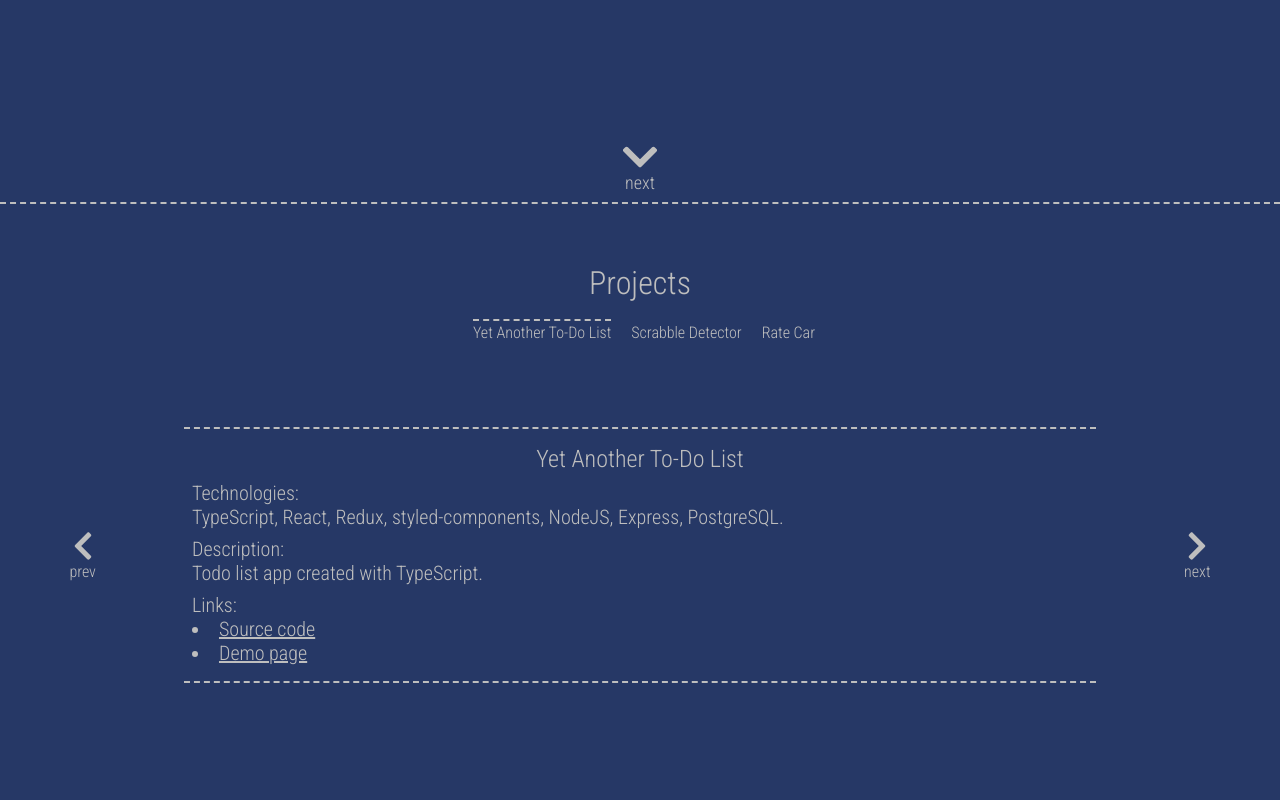
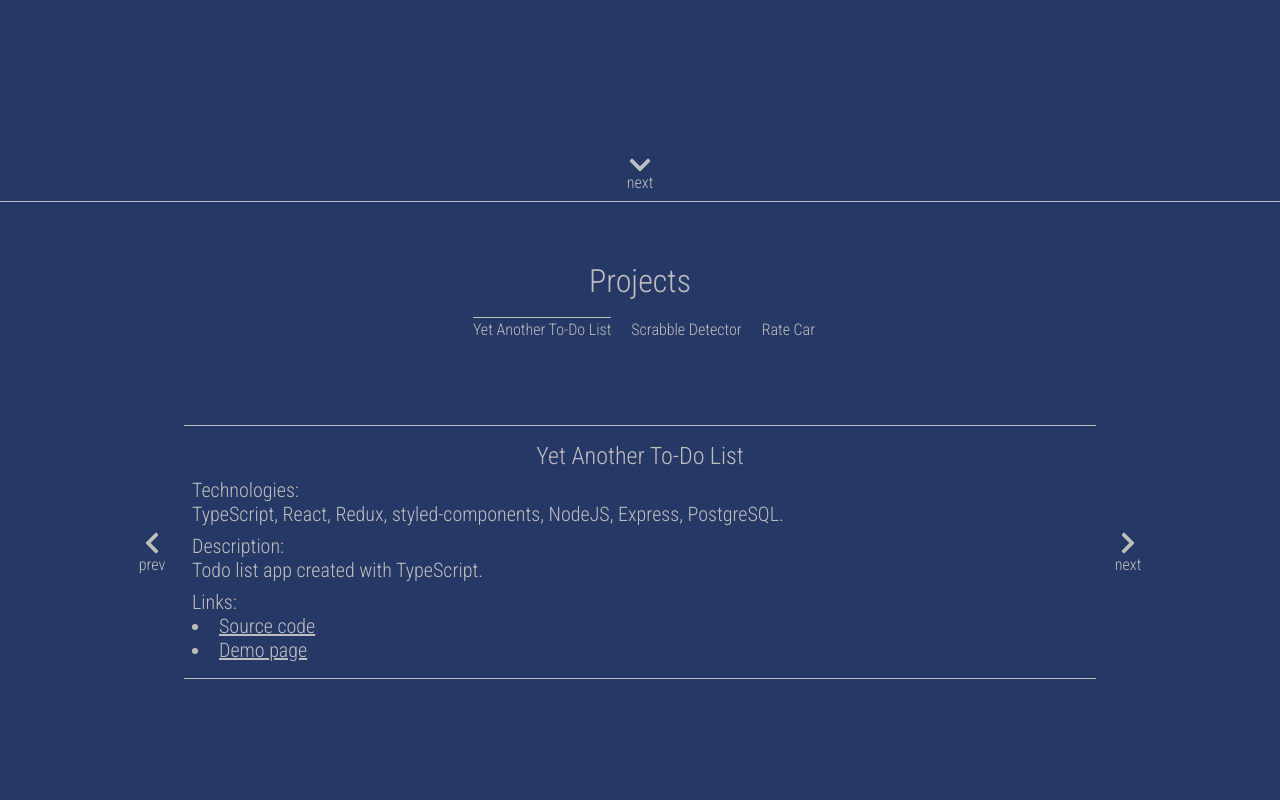
Before and after one commit to WalenPiotr/portfolio, a React app: page / in a window 1280 px wide. Shown: the part 1400-2200 px from the top of the page. Built offline with nearby package versions, Linux system fonts and the light colour scheme.

Commit message:
Change line style and thickness

```diff
--- a/src/components/Page.tsx
+++ b/src/components/Page.tsx
@@ -13,7 +13,7 @@ const Box = styled.div`
     height: 100vh;
     background-color: ${theme.backgroundColor};
     display: flex;
-    border-bottom: 2px dashed ${theme.fontPrimaryColor};
+    border-bottom: 1px solid ${theme.fontPrimaryColor};
     flex-direction: column;
     justify-content: flex-end;
     align-items: center;
@@ -41,20 +41,13 @@ const TextWrapper = styled.div`
     width: 100%;
     text-transform: lowercase;
     margin-bottom: 1vh;
-    font-size: 18px;
-    ${media.sm`
-        font-size: 12px;
-    `};
+    font-size: 2vh;
 `;
 
 const IconWrapper = styled.div`
-    margin-bottom: -5px;
-    width: 40px;
-    height: 40px;
-    ${media.sm`
-        width: 30px;
-        height: 30px;
-    `};
+    margin-bottom: -0.5vh;
+    width: 3vh;
+    height: 3vh;
 `;
 
 const ComponentWrapper = styled.div`
--- a/src/pages/Projects.tsx
+++ b/src/pages/Projects.tsx
@@ -40,8 +40,8 @@ const Pane = ({
         }
     `;
     const PaneBox = styled.span`
-        border-top: 2px dashed ${theme.fontPrimaryColor};
-        border-bottom: 2px dashed ${theme.fontPrimaryColor};
+        border-top: 1px solid ${theme.fontPrimaryColor};
+        border-bottom: 1px solid ${theme.fontPrimaryColor};
         opacity: 100%;
         animation-name: ${coolBoxKeyframes};
         animation-duration: 0.4s;
@@ -53,6 +53,21 @@ const Pane = ({
         animation-play-state: running;
 
         width: 70vw;
+
+        ${media.xl`
+            width: 50vw;
+        `}
+
+        ${media.lg`
+            width: 55vw;
+        `}
+
+        ${media.md`
+            width: 60vw;
+        `}
+        ${media.sm`
+            width: 65vw;
+        `}
         padding-left: 1vh;
         padding-right: 1vh;
         padding-bottom: 2vh;
@@ -115,7 +130,7 @@ const Pane = ({
 const ProjectBox = styled.div`
     display: flex;
     align-items: center;
-    justify-content: space-around;
+    justify-content: center;
     width: 100%;
 `;
 
@@ -140,7 +155,7 @@ const Arrow = styled.button`
     border: none;
     background-color: rgba(0, 0, 0, 0);
     height: 100%;
-    width: 10vw;
+    width: 5vw;
     display: flex;
     flex-direction: column;
     justify-content: center;
@@ -154,8 +169,8 @@ const Arrow = styled.button`
 `;
 
 const IconWrapper = styled.div`
-    width: 4vh;
-    height: 4vh;
+    width: 3vh;
+    height: 3vh;
 `;
 
 const Text = styled.div`
@@ -250,7 +265,7 @@ class Projects extends React.Component<ProjectsProps, any> {
 const Line = styled.div`
     width: ${({ current }: { current: boolean }) => (current ? '100%' : '0')};
     transition: width 0.2s linear;
-    border-bottom: 2px dashed ${theme.fontPrimaryColor};
+    border-bottom: 1px solid ${theme.fontPrimaryColor};
     margin-bottom: 2px;
 `;
 
@@ -270,7 +285,7 @@ const Button = styled.button`
         color: ${theme.fontHighlightColor};
     }
     &:hover ${Line} {
-        border-bottom: 2px dashed ${theme.fontHighlightColor};
+        border-bottom: 1px solid ${theme.fontHighlightColor};
     }
     margin-left: 1vh;
     font-size: 2vh;
```
